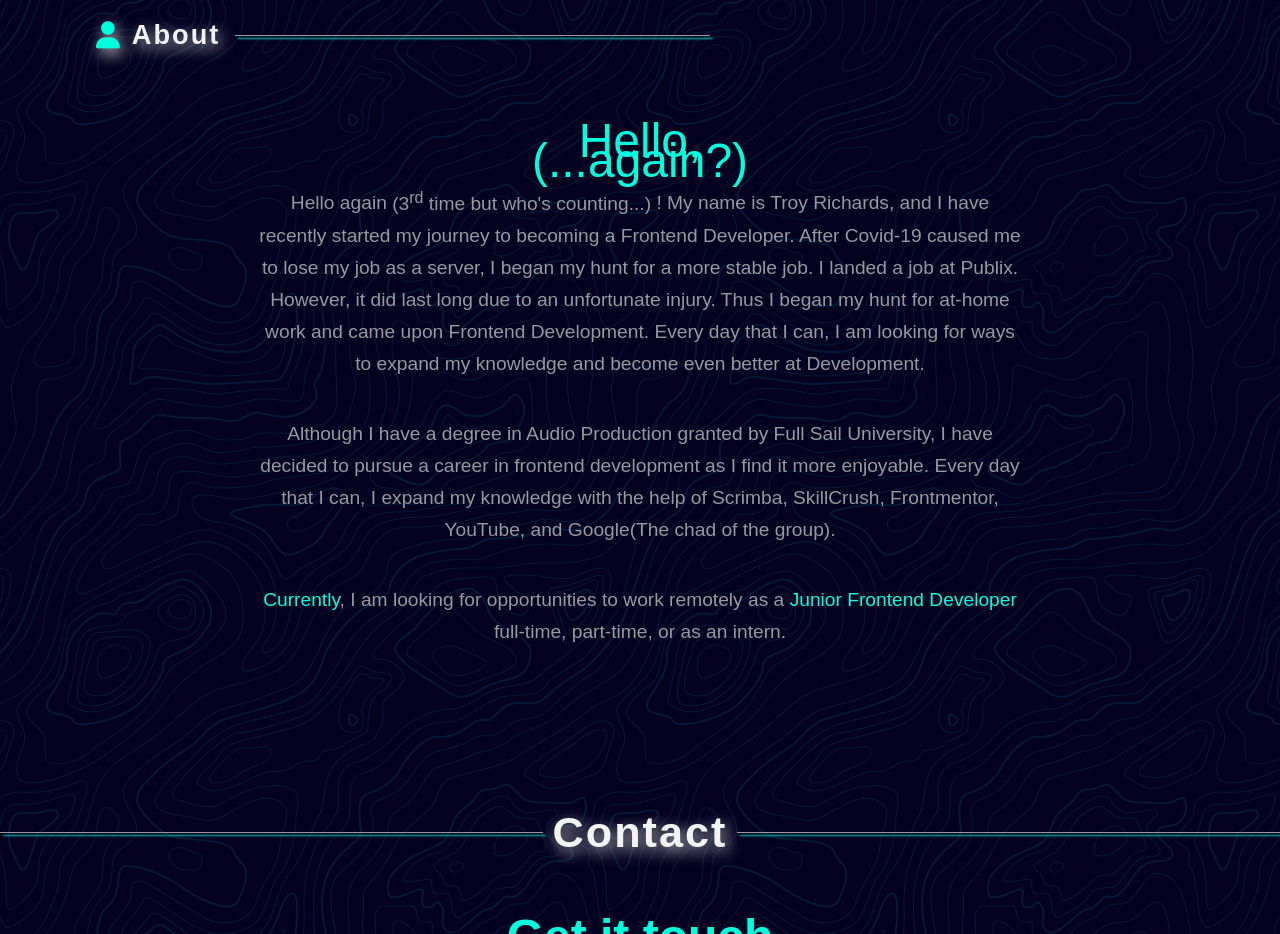
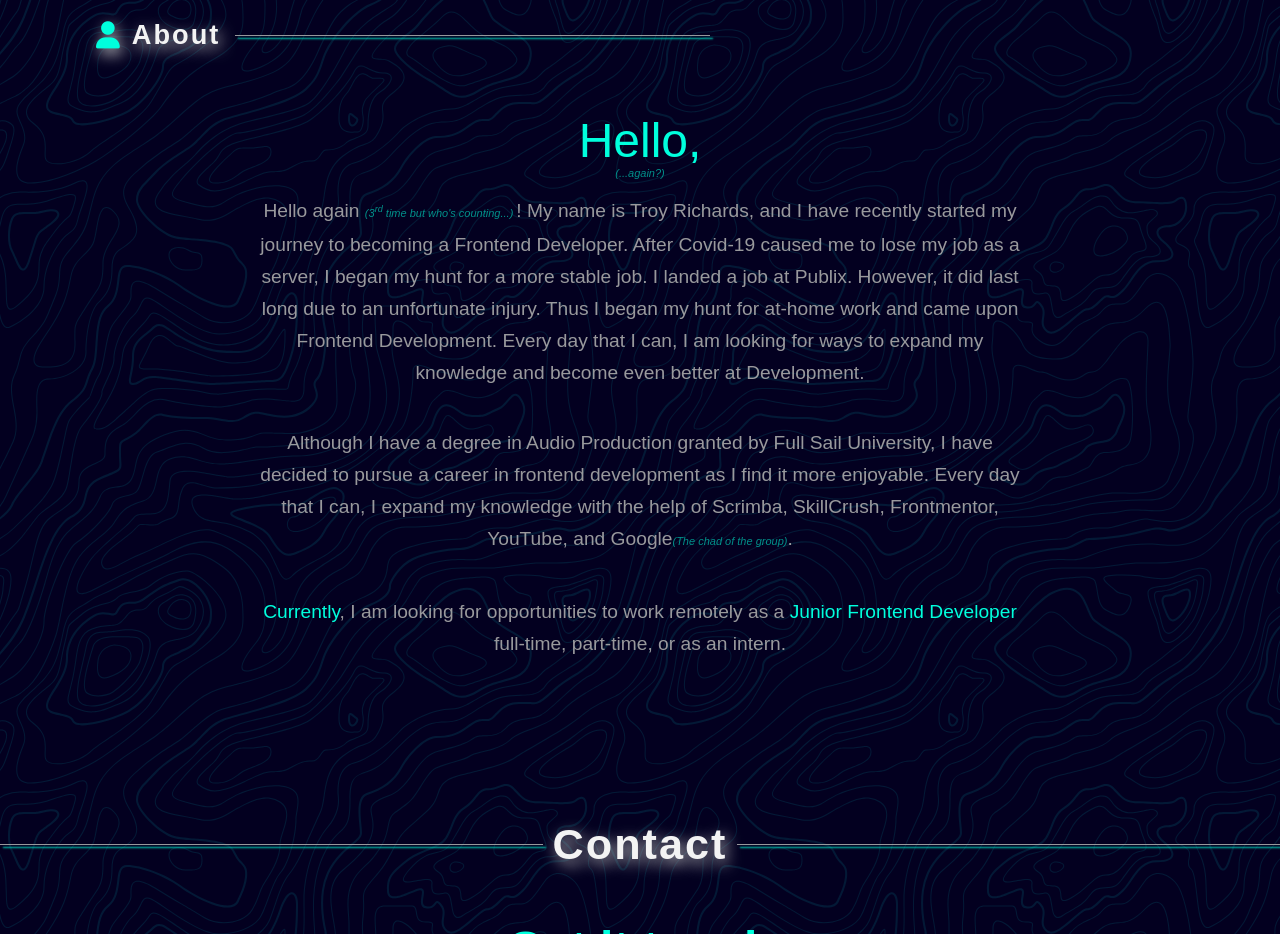
Before and after one commit to TroyRichardsDA/Portfolio-React-Revamp, a React (Create React App) app: page / in a window 1280 px wide. Shown: the part 4440-5374 px from the top of the page. Built offline with nearby package versions, Linux system fonts and the light colour scheme.

Commit message:
About Styles Comps Complete

```diff
--- a/src/Components/About/AboutStyles.js
+++ b/src/Components/About/AboutStyles.js
@@ -5,9 +5,77 @@ export const Container = styled.section`
   width: 85%;
   margin: auto;
 `;
-export const Wrapper = styled.div``;
-export const Header = styled.h2``;
-export const SubHeader = styled.p``;
-export const Small = styled.span``;
-export const TextContainer = styled.div``;
+
+export const Wrapper = styled.div`
+  text-align: center;
+`;
+
+export const Header = styled.h2`
+  display: flex;
+  align-items: center;
+  letter-spacing: 2px;
+  color: var(--BrighterText);
+  text-shadow: var(--headerTextShadow);
+  margin-bottom: 4rem;
+
+  &::after {
+    content: "";
+    height: 1px;
+    width: 100%;
+    margin-left: 15px;
+    background-color: var(--mainTextColor);
+    box-shadow: 3px 3px 2px var(--highlightColor);
+
+    ${desktop({
+      width: "475px",
+    })}
+  }
+
+  ${tablet({
+    fontSize: "1.7rem",
+  })}
+
+  ${desktop({
+    marginBottom: "5rem",
+  })}
+`;
+
+export const SubHeader = styled.p`
+  text-align: center;
+  color: var(--highlightColor);
+  font-size: 1.7rem;
+  margin-bottom: 10px;
+
+  ${tablet({
+    fontSize: "3rem",
+  })}
+
+  ${desktop({
+    fontSize: "3rem",
+    lineHeight: "20px",
+  })}
+`;
+
+export const Small = styled.span`
+  font-size: 11px;
+  color: var(--dimHighlightColor);
+  font-style: italic;
+`;
+
+export const TextContainer = styled.div`
+  display: grid;
+  gap: 1.5rem;
+
+  ${tablet({
+    gap: "2.4rem",
+  })}
+
+  ${desktop({
+    width: " 70%",
+    margin: "0 auto",
+    fontSize: "1.2rem",
+    lineHeight: "2rem",
+  })}
+`;
+
 export const Text = styled.p``;
--- a/src/index.css
+++ b/src/index.css
@@ -122,42 +122,10 @@ About
 
 =====================*/
 
-.about-header {
-  display: flex;
-  align-items: center;
-  letter-spacing: 2px;
-  color: var(--BrighterText);
-  text-shadow: var(--headerTextShadow);
-  margin-bottom: 4rem;
-}
-
-.about-header::after {
-  content: "";
-  height: 1px;
-  width: 100%;
-  margin-left: 15px;
-  background-color: var(--mainTextColor);
-  box-shadow: 3px 3px 2px var(--highlightColor);
-}
-
-.about-subheader {
-  text-align: center;
-  color: var(--highlightColor);
-  font-size: 1.7rem;
-  margin-bottom: 10px;
-}
 
 
-.about-desc {
-  display: grid;
-  gap: 1rem;
-}
 
-#about small {
-  font-size: 11px;
-  color: var(--dimHighlightColor);
-  font-style: italic;
-}
+
 
 
 /*=======================
@@ -275,29 +243,6 @@ Tablet
 @media only screen and (min-width: 768px) {
 /*        General       */
 
-  /*=======================
-
-  Tablet: About
-
-  ====================*/
-
-
-  .about-wrapper {
-    text-align: center;
-  }
-
-  .about-header {
-    font-size: 1.7rem;
-  }
-
-  .about-subheader {
-    font-size: 3rem;
-  }
-
-  .about-desc {
-    gap: 2.4rem;
-  }
-
 
   /*====================
 
@@ -370,31 +315,6 @@ Desktop
 
 
 
-  /*===================
-
-  Desktop: About
-
-  =================*/
-
-  .about-header {
-    margin-bottom: 5rem;
-  }
-
-  .about-header::after {
-    width: 475px;
-  }
-
-  .about-subheader {
-    font-size: 3rem;
-    line-height: 20px;
-  }
-
-  .about-desc {
-    width: 70%;
-    margin: 0 auto;
-    font-size: 1.2rem;
-    line-height: 2rem;
-  }
 
 
   /*======================
```
